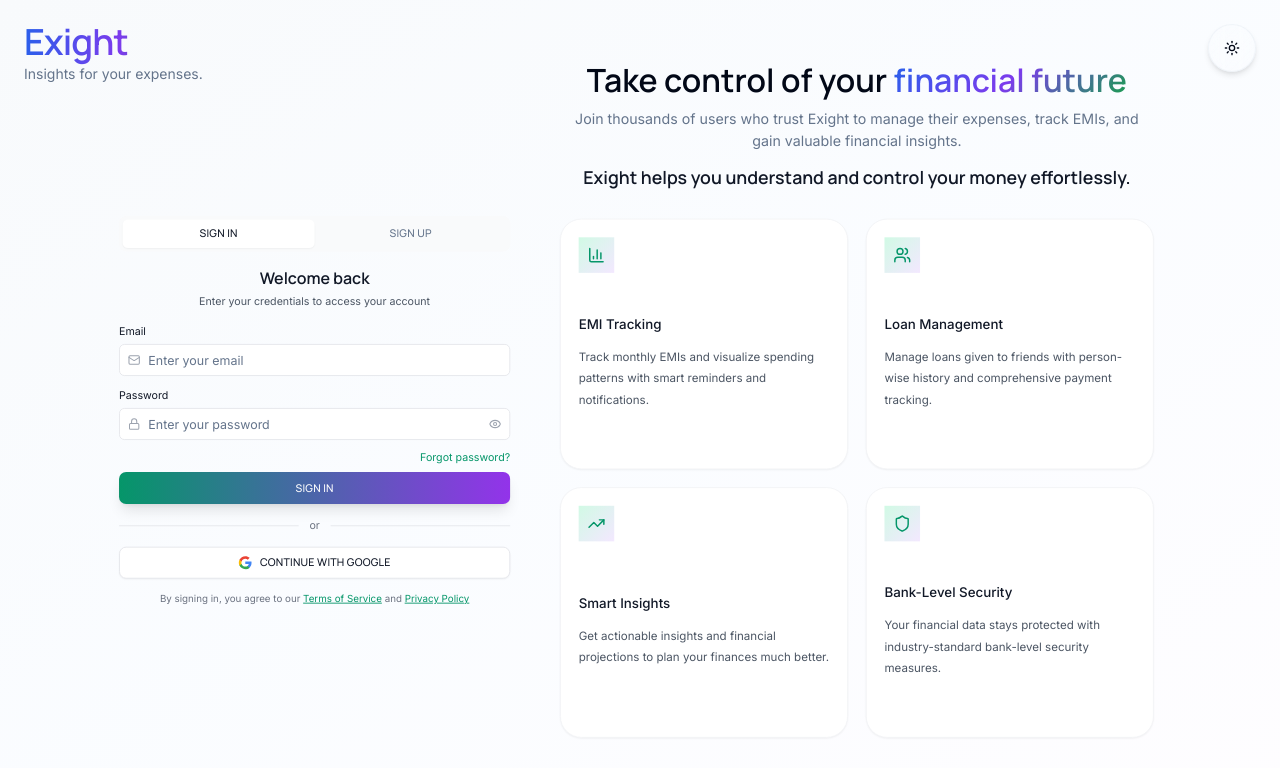
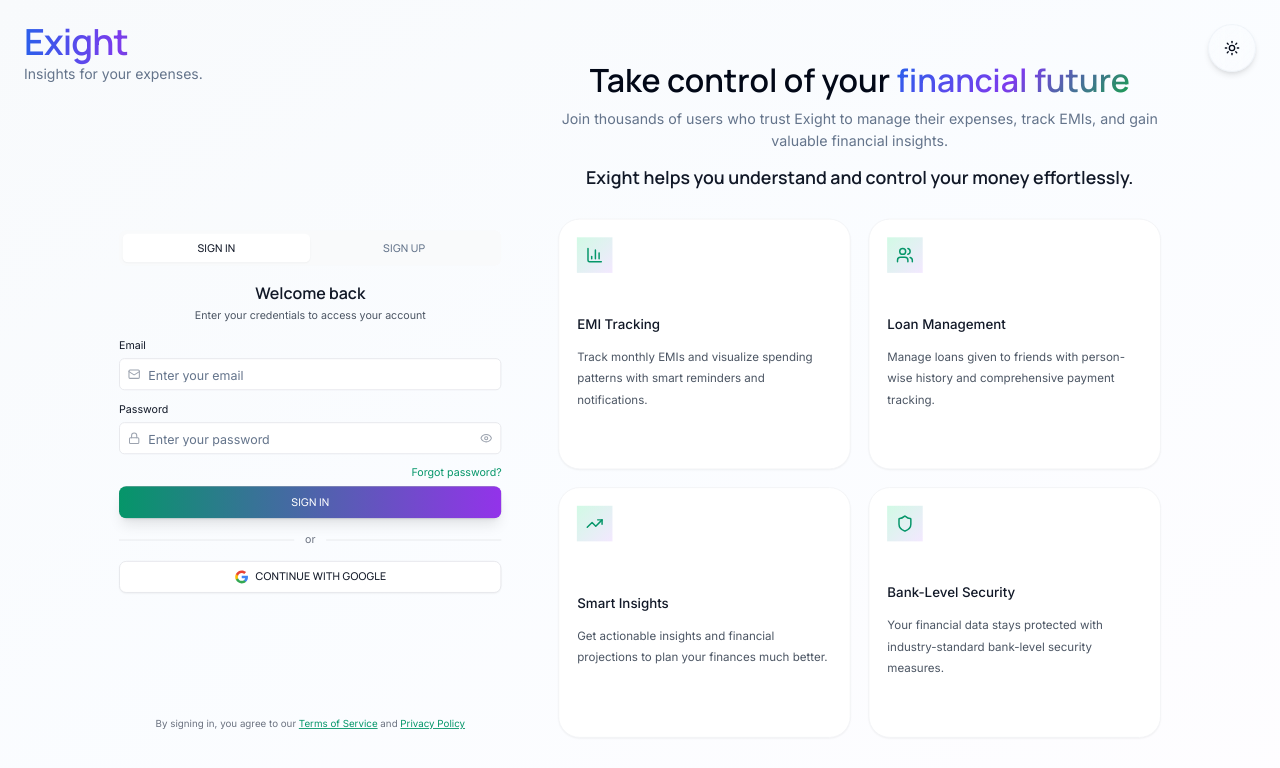
Before and after one commit to rescuedragon/exight2.0, a React (Vite) app: page /#/ in a window 1280 px wide. Shown: the top 768 px of the page. Built offline with nearby package versions, Linux system fonts and the light colour scheme.

Commit message:
style: Refine layout of LoginPage for improved spacing and visual hierarchy
- Increased padding and adjusted dimensions of elements in LoginPage for better alignment.
- Added top spacer and repositioned terms of service to the bottom for enhanced readability and structure.

```diff
--- a/src/pages/LoginPage.tsx
+++ b/src/pages/LoginPage.tsx
@@ -28,8 +28,11 @@
             <div className="w-full h-full flex items-stretch justify-center">
               {/* Left: Auth 40% */}
               <div className="w-[40%] h-full flex items-stretch justify-start">
-                <div className="w-full max-w-[520px] h-full pl-6 pr-6 pt-6 flex flex-col">
-                  {/* Centered block: Tabs + Form + Divider + Google + Terms */}
+                <div className="w-full max-w-[560px] h-full pl-8 pr-8 pt-6 flex flex-col justify-between">
+                  {/* Top spacer to account for brand at absolute top-left */}
+                  <div className="h-6" />
+
+                  {/* Middle: Tabs + Form + Divider + Google */}
                   <div className="flex-1 flex items-center">
                     <div className="w-full space-y-4">
                       <AuthForm />
@@ -39,10 +42,14 @@
                         <div className="flex-1 border-t border-gray-200 dark:border-gray-800"></div>
                       </div>
                       <GoogleAuthButton />
-                      <p className="text-[11px] text-gray-500 typography-small text-center leading-tight">
-                        By signing in, you agree to our <button className="text-emerald-600 hover:text-emerald-700 underline">Terms of Service</button> and <button className="text-emerald-600 hover:text-emerald-700 underline">Privacy Policy</button>
-                      </p>
                     </div>
+                  </div>
+
+                  {/* Bottom: Terms pinned to bottom of left column */}
+                  <div className="pb-2">
+                    <p className="text-[11px] text-gray-500 typography-small text-center leading-tight">
+                      By signing in, you agree to our <button className="text-emerald-600 hover:text-emerald-700 underline">Terms of Service</button> and <button className="text-emerald-600 hover:text-emerald-700 underline">Privacy Policy</button>
+                    </p>
                   </div>
                 </div>
               </div>
```
